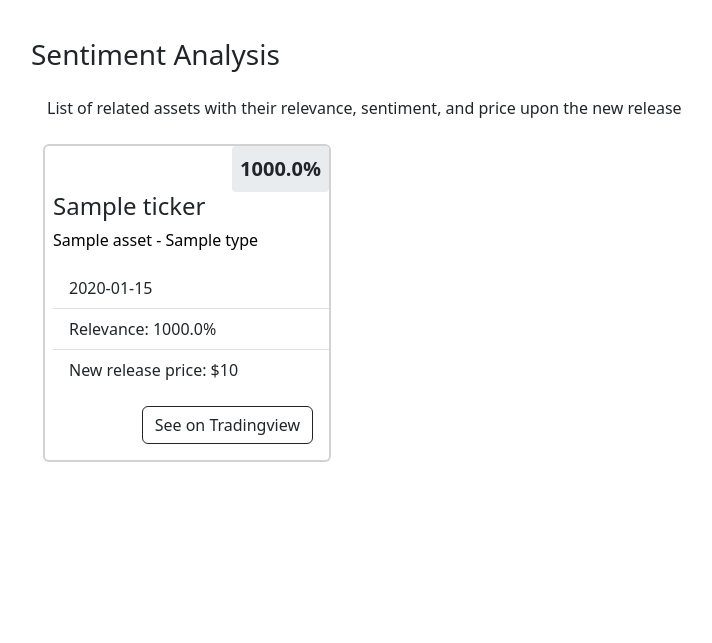
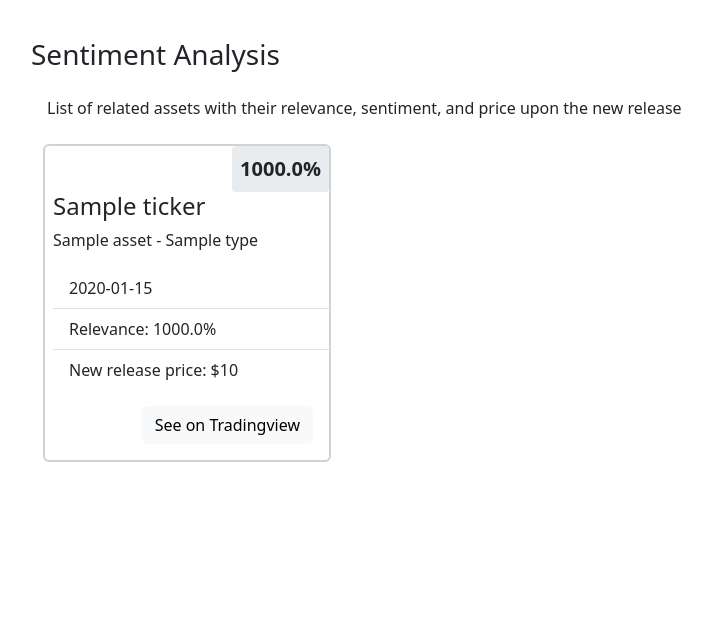
Before and after one commit to TadeopCreator/financial-news-analysis-dashboard, a Flask app: template app/templates/new.html in a window 1280 px wide. Shown: the part 746-1389 px from the top of the page, without its empty margins (75-787 px from the left). Run offline with Flask 3, Linux system fonts and the light colour scheme; the template is opened without the code that fills it: most values are stand-ins (such as "Sample title", 1, 10 or a date in 2020); grey boxes marked "Sample" are stand-in pictures.

Commit message:
Change buttons to work with dark theme

```diff
--- a/app/templates/new.html
+++ b/app/templates/new.html
@@ -68,14 +68,14 @@
                                         {{ asset['ticker_sentiment_score'] | round(2) }}%
                                     </div>
                                 {% else %}
-                                    <div class="bg-body-secondary rounded rounded-1 fs-5 fw-bold text-dark p-2">
+                                    <div class="bg-body-secondary rounded rounded-1 fs-5 fw-bold p-2">
                                         {{ asset['ticker_sentiment_score'] | round(2) }}%
                                     </div>
                                 {% endif %}
                             </div>
                             <div class="ps-2">
                                 <h5 class="card-title fs-4">{{ asset['ticker'] }}</h5>
-                                <p class="fw-light text-black">{{ asset['name'] }} - {{ asset['type'] }}</p>
+                                <p class="fw-light">{{ asset['name'] }} - {{ asset['type'] }}</p>
                                 <ul class="list-group list-group-flush">
                                     <li class="list-group-item">{{ asset['ticker_sentiment_label'] }}</li>
                                     <li class="list-group-item">Relevance: {{ asset['relevance_score'] | round(2) }}%</li>
@@ -83,7 +83,7 @@
                                 </ul>
                             </div>
                             <div class="d-flex justify-content-end me-3 mb-3 mt-3">
-                                <a href="https://www.tradingview.com/symbols/{{ asset['ticker'] }}/" target="_blank"  type="button" class="btn btn-outline-dark">See on Tradingview</a>
+                                <a href="https://www.tradingview.com/symbols/{{ asset['ticker'] }}/" target="_blank"  type="button" class="btn btn-light">See on Tradingview</a>
                             </div>
                         </div>
                     {% endfor %}
--- a/app/templates/portfolio.html
+++ b/app/templates/portfolio.html
@@ -10,10 +10,10 @@
 
     <div class="btn-group" role="group">
         <input type="radio" class="btn-check" disabled data-bs-toggle="collapse" data-bs-target=".multi-collapse" href="#multiCollapseHighSentiment" role="button" aria-expanded="true" aria-controls="multiCollapseHighSentiment multiCollapseLowSentiment" name="btnradio" id="btnradio1" autocomplete="off" checked>
-        <label class="btn btn-outline-dark" for="btnradio1">High Sentiment</label>
+        <label class="btn" for="btnradio1">High Sentiment</label>
 
         <input type="radio" class="btn-check" data-bs-toggle="collapse" data-bs-target=".multi-collapse" href="#multiCollapseLowSentiment" role="button" aria-expanded="false" aria-controls="multiCollapseHighSentiment multiCollapseLowSentiment" name="btnradio" id="btnradio2" autocomplete="off">
-        <label class="btn btn-outline-dark" for="btnradio2">Low Sentiment</label>
+        <label class="btn" for="btnradio2">Low Sentiment</label>
     </div>
 
     <div id="multiCollapseHighSentiment" class="multi-collapse collapse show">
@@ -493,7 +493,7 @@
 
                         const newLink = document.createElement('a');
                         newLink.setAttribute('type', 'button');
-                        newLink.classList.add('btn', 'btn-outline-dark', 'row',  'mt-2');
+                        newLink.classList.add('btn', 'btn-light', 'row',  'mt-2');
                         newLink.textContent = 'View New';
 
                         newLink.addEventListener('click', function(event) {
```
Also changed, not shown: app/templates/index.html (+3 -4 lines).
